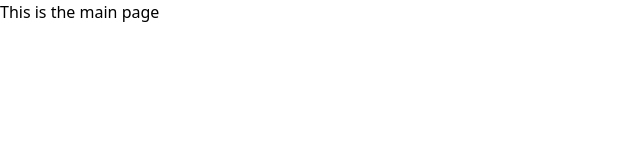
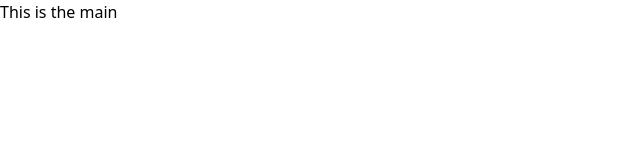
Before and after one commit to HectorGerardoZV/itson-connected-front, a React (Vite) app: page / in a window 1280 px wide. Shown: the top 160 px of the page, without its empty margins (0-640 px from the left). Built offline with nearby package versions, Linux system fonts and the light colour scheme.

Commit message:
minor changes

```diff
--- a/src/pages/public/MainPage.jsx
+++ b/src/pages/public/MainPage.jsx
@@ -1,7 +1,7 @@
 
 const MainPage = () => {
   return (
-    <div>This is the main page</div>
+    <div>This is the main</div>
   )
 }
 
```
